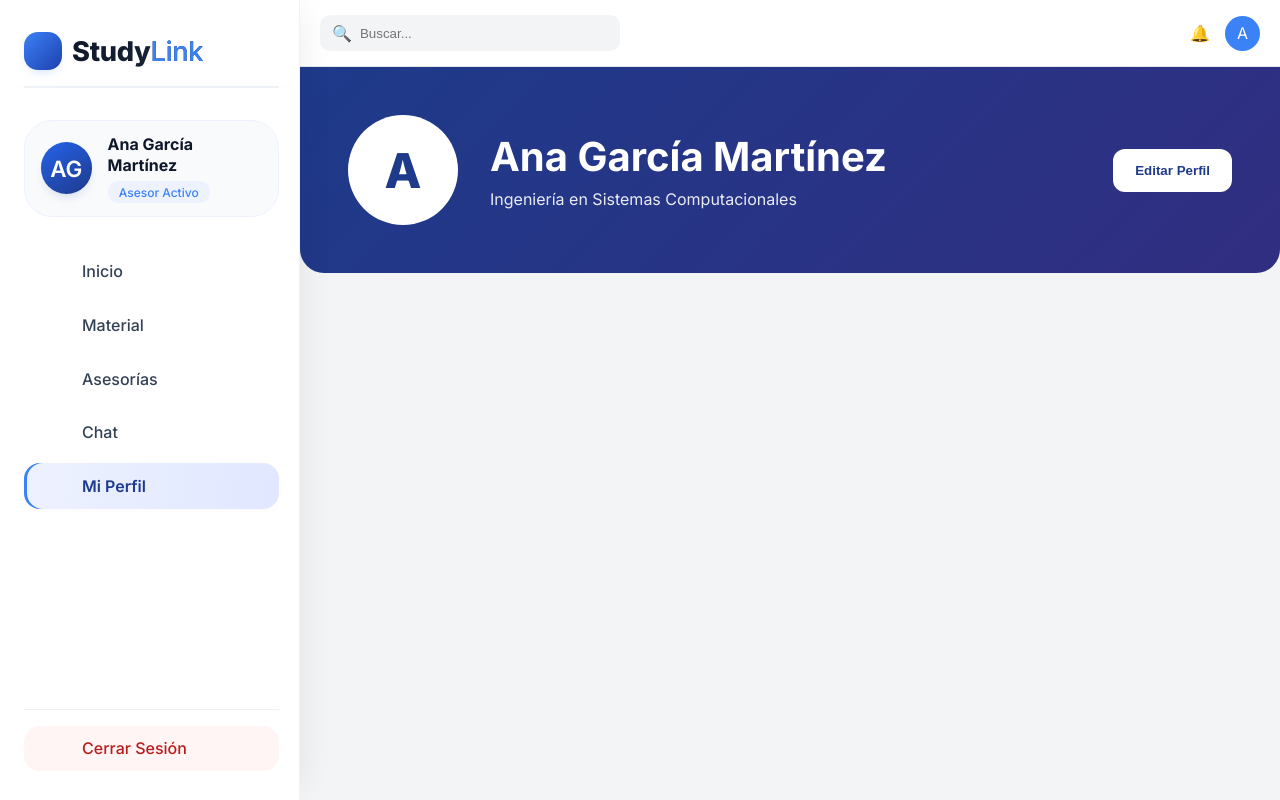
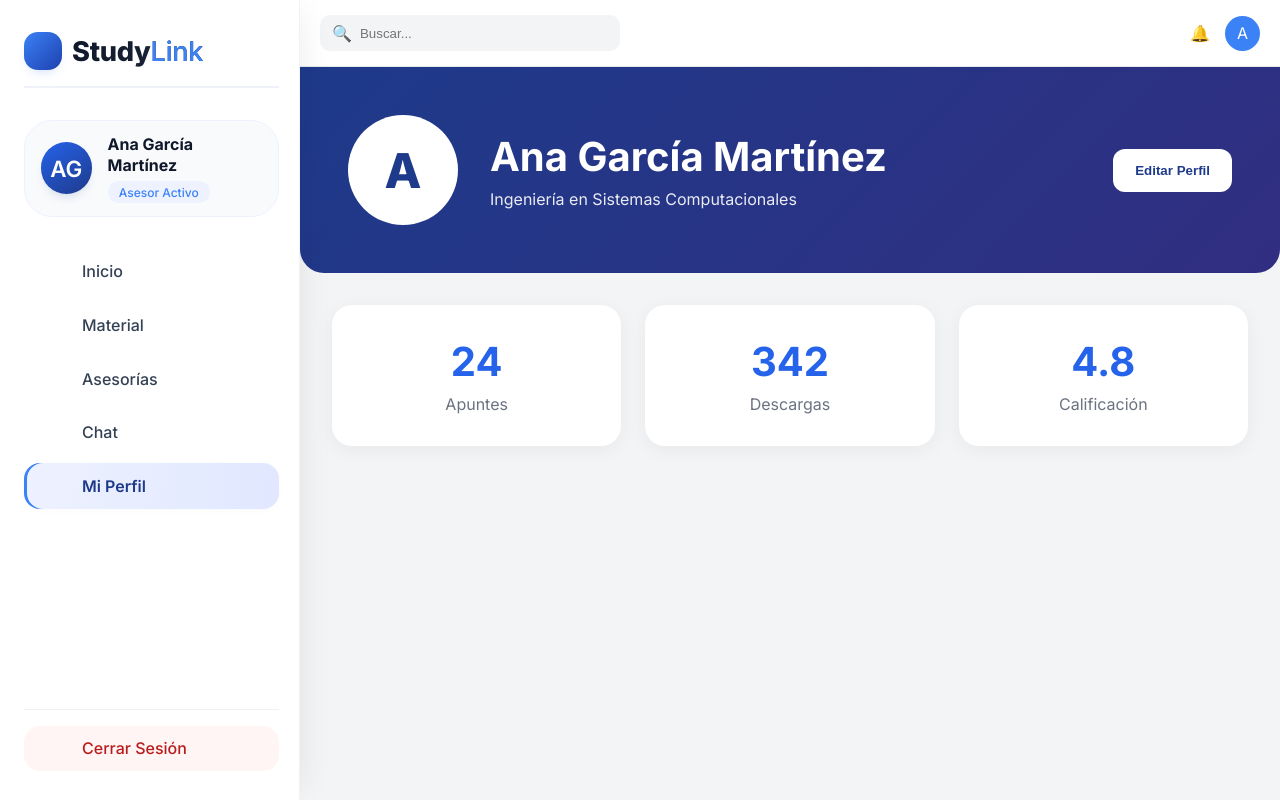
Before and after one commit to RecursosMAC/FrontEnd-Project, a Next.js app in the folder proyecto_studylink/: page /perfil in a window 1280 px wide. Built offline with nearby package versions, Linux system fonts and the light colour scheme.

Commit message:
Modulo de Esyadisticas creado

```diff
--- a/proyecto_studylink/app/perfil/Estadisticas/Estadisticas.module.css
+++ b/proyecto_studylink/app/perfil/Estadisticas/Estadisticas.module.css
@@ -0,0 +1,32 @@
+.container{
+  display:grid;
+  grid-template-columns:repeat(3,1fr);
+
+  gap:1.5rem;
+
+  padding:2rem;
+}
+
+.card{
+  background:white;
+
+  border-radius:20px;
+
+  padding:2rem;
+
+  text-align:center;
+
+  box-shadow:
+    0 4px 20px rgba(0,0,0,0.05);
+}
+
+.card h2{
+  font-size:2.5rem;
+  color:#2563eb;
+
+  margin-bottom:0.5rem;
+}
+
+.card p{
+  color:#6b7280;
+}
--- a/proyecto_studylink/app/perfil/Estadisticas/Estadisticas.tsx
+++ b/proyecto_studylink/app/perfil/Estadisticas/Estadisticas.tsx
@@ -0,0 +1,24 @@
+import styles from "./Estadisticas.module.css";
+
+export default function Estadisticas() {
+  return (
+    <section className={styles.container}>
+
+      <div className={styles.card}>
+        <h2>24</h2>
+        <p>Apuntes</p>
+      </div>
+
+      <div className={styles.card}>
+        <h2>342</h2>
+        <p>Descargas</p>
+      </div>
+
+      <div className={styles.card}>
+        <h2>4.8</h2>
+        <p>Calificación</p>
+      </div>
+
+    </section>
+  );
+}
--- a/proyecto_studylink/app/perfil/page.tsx
+++ b/proyecto_studylink/app/perfil/page.tsx
@@ -1,7 +1,7 @@
 import Menu from "../Menu/Menu";
 import Barra from "../Barra/barra";
 import HeaderPerfil from "./HeaderPerfil/HeaderPerfil";
-// import Estadisticas from "./Estadisticas/Estadisticas";
+import Estadisticas from "./Estadisticas/Estadisticas";
 // import Informacion from "./Informacion/Informacion";
 // import Actividad from "./Actividad/Actividad";
 
@@ -29,7 +29,7 @@ export default function PerfilPage() {
 
         <HeaderPerfil />
 
-
+        <Estadisticas />
 
 
 
```
